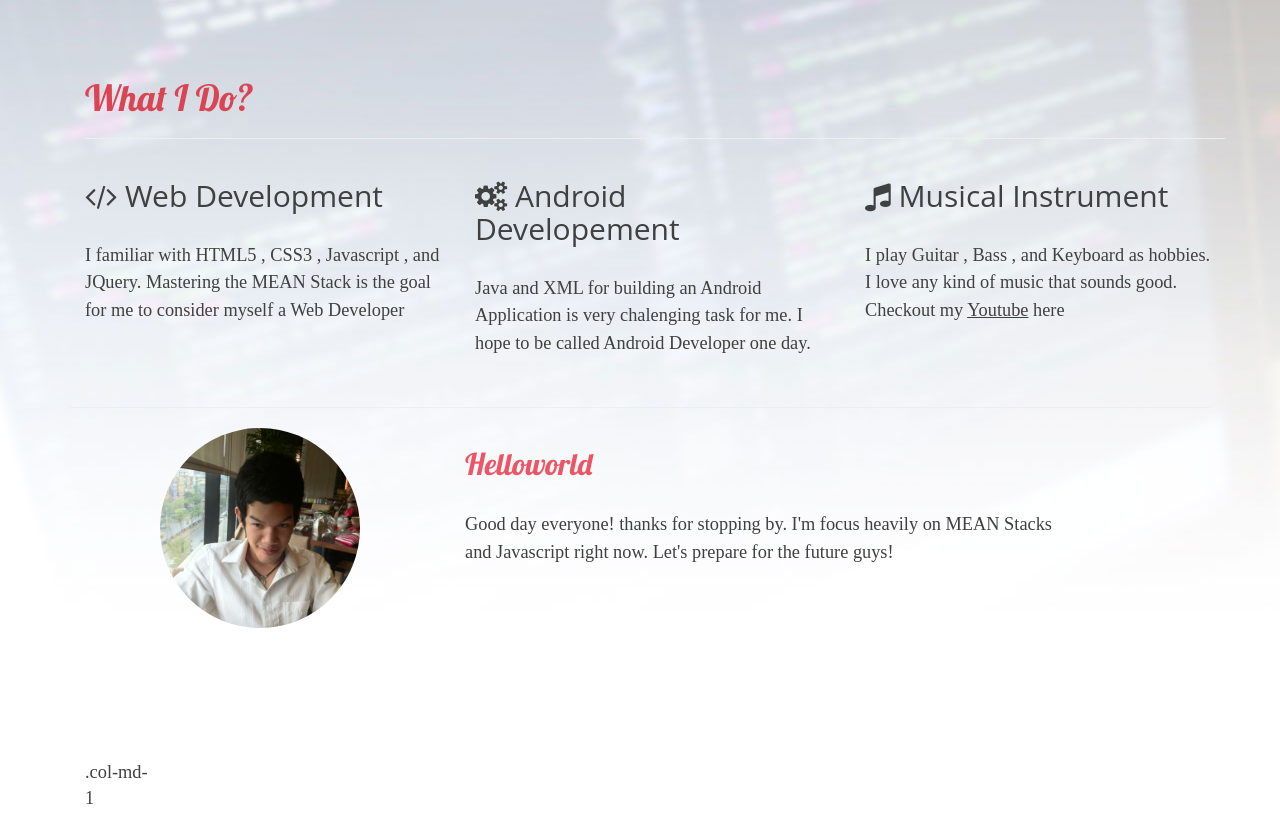
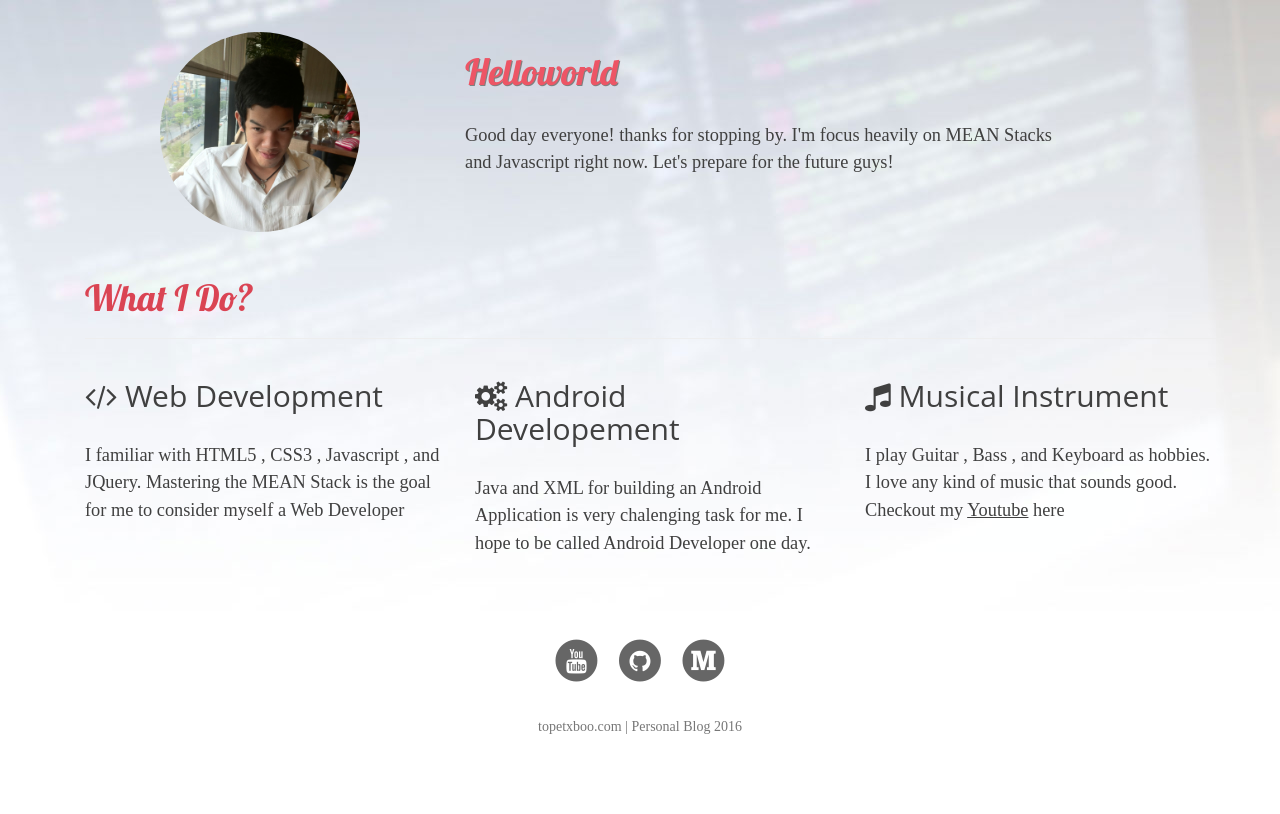
Before and after one commit to topetxboo/topetxboo.github.io, a plain HTML site: page index.html in a window 1280 px wide. Shown: the part 440-1254 px from the top of the page. Drawn offline with Linux system fonts and the light colour scheme; a script that the page names is missing.

Commit message:
Add files via upload

```diff
--- a/css/custom.css
+++ b/css/custom.css
@@ -1,17 +1,19 @@
 .fade
 {
-        opacity:0.7;
-        transition:all 0.3s ease;
+        opacity:0.8;
+        transition:all 0.5s ease;
 }
 .fade:hover
 {
         opacity:1;
-        transition:all 0.3s ease;
+        transition:all 0.5s ease;
 }
+
+
 
 .grow
 {
-		transition:all 0.5s ease;
+	transition:all 0.5s ease;
         -webkit-transform: scale(1.0);
         -ms-transform: scale(1.0);
         transform: scale(1.0);
@@ -19,12 +21,16 @@
 
 .grow:hover
 {
-		transition:all 0.5s ease;
+	transition:all 0.5s ease;
         -webkit-transform: scale(1.1);
         -ms-transform: scale(1.1);
         transform: scale(1.1);
+        text-shadow: 2px 3px grey;
 }
 
+.shadow{
+        text-shadow: 1px 1px grey;
+}
 
 .sliding-u-t-b {
 display: inline-block;
--- a/index.html
+++ b/index.html
@@ -20,8 +20,7 @@
     script(src='https://oss.maxcdn.com/libs/respond.js/1.4.2/respond.min.js')
     -->
   </head>
-  <body
-  id="blog_content">
+  <body id="blog_content">
     <!-- Navigation-->
     <nav class="navbar navbar-default navbar-custom navbar-fixed-top">
       <div class="container-fluid">
@@ -33,7 +32,7 @@
         <div id="bs-example-navbar-collapse-1" class="collapse navbar-collapse">
           <ul class="nav navbar-nav navbar-right">
             <li><a href="index.html">Home</a></li>
-            <li><a href="blog.html">Blog</a></li>
+            <li><a href="https://medium.com/@topetxboo">Blog</a></li>
             <li><a href="http://youtube.com/topetxboo">Youtube</a></li>
             <li><a href="#">Contact</a></li>
           </ul>
@@ -57,6 +56,22 @@
       </div>
     </header>
 
+
+
+
+
+<div class="container">
+</div>
+    <div class="container">
+          <div class="col-md-4">
+            <center>
+            <img class="img-circle" width="200px" height="200px" src="img/top.jpg"></div>
+            </center>
+            <div class="col-md-8">
+              <h1 style="font-family: 'Lobster', cursive; color: #ed5565;" class="shadow">Helloworld</h1>
+              <p>Good day everyone! thanks for stopping by. I'm focus heavily on MEAN Stacks <br>and Javascript right now. Let's prepare for the future guys! </p>
+            </div>
+    </div>
 <!-- SERVICES -->
 <br>
 <div class="container">
@@ -95,56 +110,16 @@
   </div>
   <!-- /SERVICES -->
 
-<div class="container">
-  <hr class="large">
-</div>
-    <div class="container">
-          <div class="col-md-4">
-            <center>
-            <img class="img-circle" width="200px" height="200px" src="img/top.jpg"></div>
-            </center>
-            <div class="col-md-8">
-              <h2 style="font-family: 'Lobster', cursive; color: #ed5565;">Helloworld</h2>
-              <p>Good day everyone! thanks for stopping by. I'm focus heavily on MEAN Stacks <br>and Javascript right now. Let's prepare for the future guys! </p>
-            </div>
-    </div>
-<br><br>
 
-
-    <!-- DISQUS--><br><br><br>
-    <div id="disqus_thread" class="container">
-      <div class="col-md-1">.col-md-1</div>
-      <div class="col-md-10">
-        <script>
-          /**
-          * RECOMMENDED CONFIGURATION VARIABLES: EDIT AND UNCOMMENT THE SECTION BELOW TO INSERT DYNAMIC VALUES FROM YOUR PLATFORM OR CMS.
-          * LEARN WHY DEFINING THESE VARIABLES IS IMPORTANT: https://disqus.com/admin/universalcode/#configuration-variables
-          */
-          /*
-          var disqus_config = function () {
-          this.page.url = PAGE_URL; // Replace PAGE_URL with your page's canonical URL variable
-          this.page.identifier = PAGE_IDENTIFIER; // Replace PAGE_IDENTIFIER with your page's unique identifier variable
-          };
-          */
-          (function() { // DON'T EDIT BELOW THIS LINE
-          var d = document, s = d.createElement('script');
-          s.src = 'http://topetxboo.disqus.com/embed.js';
-          s.setAttribute('data-timestamp', +new Date());
-          (d.head || d.body).appendChild(s);
-          })();
-        </script>
-        <noscript>Please enable JavaScript to view the <a href="https://disqus.com/?ref_noscript" rel="nofollow">comments powered by Disqus.</a></noscript>
-      </div>
-    </div>
-    <!-- /DISQUS-->
     <!-- Footer-->
     <footer>
       <div class="container">
         <div class="row" id="footer" >
           <div class="col-lg-8 col-lg-offset-2 col-md-10 col-md-offset-1">
             <ul class="list-inline text-center">
-              <li><a href="#"><span class="fa-stack fa-lg"><i class="fa fa-circle fa-stack-2x"></i><i class="fa fa-youtube fa-stack-1x fa-inverse"></i></span></a></li>
-              <li><a href="#"><span class="fa-stack fa-lg"><i class="fa fa-circle fa-stack-2x"></i><i class="fa fa-github fa-stack-1x fa-inverse"></i></span></a></li>
+              <li><a href="https://www.youtube.com/user/topetxboo"><span class="fade fa-stack fa-lg"><i class="fa fa-circle fa-stack-2x"></i><i class="fa fa-youtube fa-stack-1x fa-inverse"></i></span></a></li>
+              <li><a href="https://github.com/topetxboo"><span class="fade fa-stack fa-lg"><i class="fa fa-circle fa-stack-2x"></i><i class="fa fa-github fa-stack-1x fa-inverse"></i></span></a></li>
+              <li><a href="https://medium.com/@topetxboo"><span class="fade fa-stack fa-lg"><i class="fa fa-circle fa-stack-2x"></i><i class="fa fa-medium fa-stack-1x fa-inverse"></i></span></a></li>
             </ul>
             <p class="copyright text-muted">topetxboo.com | Personal Blog 2016</p>
           </div>
```
